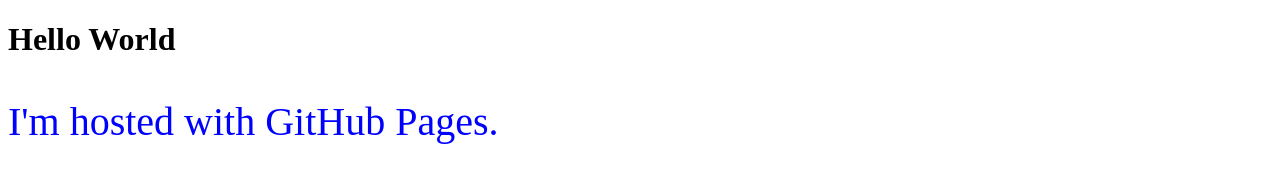
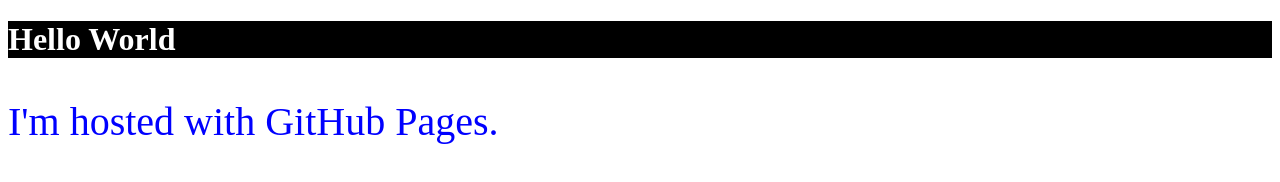
Before and after one commit to iznagi/iznagi.github.io, a plain HTML site: page index.html in a window 1280 px wide. Drawn offline with Linux system fonts and the light colour scheme.

Commit message:
spell check

```diff
--- a/index.css
+++ b/index.css
@@ -1,6 +1,6 @@
 h1{
-	color:whote;
-	background-color:brack;
+	color:white;
+	background-color:black;
 }
 
 p{
```
